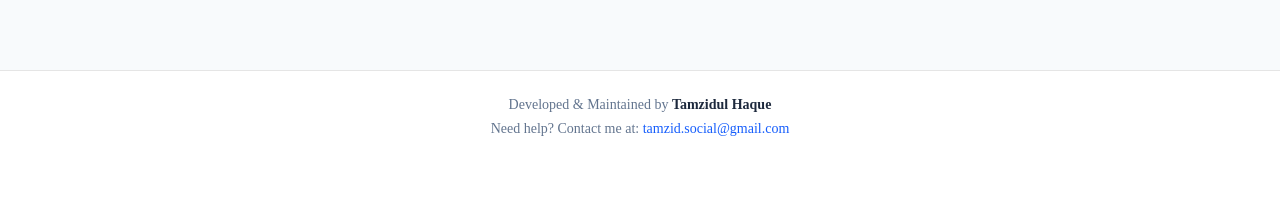
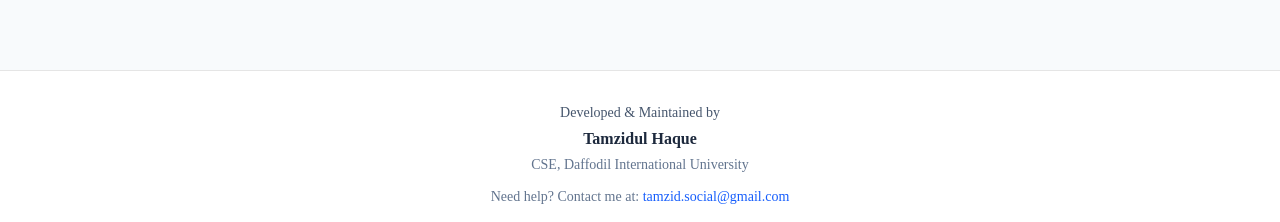
Before and after one commit to tamzid1103/section_registration, a Next.js app: page / in a window 1280 px wide. Shown: the part 730-952 px from the top of the page. Before the commit the page ends 893 px from the top, so only its background shows below. Built offline with nearby package versions, Linux system fonts and the light colour scheme; no server answers; the database is empty.

Commit message:
sorting options

```diff
--- a/src/app/advisor/page.tsx
+++ b/src/app/advisor/page.tsx
@@ -11,6 +11,7 @@ import {
 import { Badge } from "@/components/ui/badge";
 import { Button } from "@/components/ui/button";
 import { Input } from "@/components/ui/input";
+import { Select, SelectContent, SelectItem, SelectTrigger, SelectValue } from "@/components/ui/select";
 import { Users, Search, CheckCircle2, Circle, LogOut } from "lucide-react";
 import { toast } from "sonner";
 import { useRouter } from "next/navigation";
@@ -31,6 +32,7 @@ export default function AdvisorDashboard() {
     const [students, setStudents] = useState<Student[]>([]);
     const [advisorInfo, setAdvisorInfo] = useState<{ name: string; ranges: any[] } | null>(null);
     const [searchQuery, setSearchQuery] = useState("");
+    const [sortBy, setSortBy] = useState("id");
     const [toggling, setToggling] = useState<string | null>(null);
     const [savingNote, setSavingNote] = useState<string | null>(null);
     const router = useRouter();
@@ -128,6 +130,15 @@ export default function AdvisorDashboard() {
         s.student_id.toLowerCase().includes(searchQuery.toLowerCase()) ||
         s.student_name.toLowerCase().includes(searchQuery.toLowerCase())
     );
+
+    const sorted = [...filtered].sort((a, b) => {
+        if (sortBy === "id") return a.student_id.localeCompare(b.student_id);
+        if (sortBy === "section") return a.section_name.localeCompare(b.section_name);
+        if (sortBy === "done") return Number(b.advisor_completed) - Number(a.advisor_completed);
+        if (sortBy === "pending") return Number(a.advisor_completed) - Number(b.advisor_completed);
+        return 0;
+    });
+
     const doneCount = students.filter(s => s.advisor_completed).length;
 
     if (loading) return <div className="p-10 text-center text-muted-foreground">Loading advisor console...</div>;
@@ -202,6 +213,7 @@ export default function AdvisorDashboard() {
                             <CardTitle>Student List</CardTitle>
                             <CardDescription>Mark each student when their advising is done.</CardDescription>
                         </div>
+                        <div className="flex items-center gap-3">
                             <div className="relative w-56">
                                 <Search className="absolute left-2 top-2.5 h-4 w-4 text-muted-foreground" />
                                 <Input
@@ -210,6 +222,18 @@ export default function AdvisorDashboard() {
                                     value={searchQuery}
                                     onChange={(e) => setSearchQuery(e.target.value)}
                                 />
+                            </div>
+                            <Select value={sortBy} onValueChange={setSortBy}>
+                                <SelectTrigger className="w-[160px]">
+                                    <SelectValue placeholder="Sort by" />
+                                </SelectTrigger>
+                                <SelectContent>
+                                    <SelectItem value="id">Student ID</SelectItem>
+                                    <SelectItem value="section">Section</SelectItem>
+                                    <SelectItem value="done">Completed First</SelectItem>
+                                    <SelectItem value="pending">Pending First</SelectItem>
+                                </SelectContent>
+                            </Select>
                         </div>
                     </div>
                 </CardHeader>
@@ -227,7 +251,7 @@ export default function AdvisorDashboard() {
                             </TableRow>
                         </TableHeader>
                         <TableBody>
-                            {filtered.map((s) => (
+                            {sorted.map((s) => (
                                 <TableRow
                                     key={s.id}
                                     className={s.advisor_completed ? "bg-green-50/60" : ""}
@@ -273,7 +297,7 @@ export default function AdvisorDashboard() {
                                     </TableCell>
                                 </TableRow>
                             ))}
-                            {filtered.length === 0 && (
+                            {sorted.length === 0 && (
                                 <TableRow>
                                     <TableCell colSpan={7} className="text-center py-10 text-muted-foreground">
                                         No students found.
--- a/src/app/layout.tsx
+++ b/src/app/layout.tsx
@@ -35,12 +35,12 @@ export default function RootLayout({
         <main className="flex-1">
           {children}
         </main>
-        <footer className="py-6 text-center text-sm text-slate-500 bg-white border-t mt-auto w-full">
-          <p>
-            Developed & Maintained by <span className="font-semibold text-slate-800">Tamzidul Haque</span>
-          </p>
-          <p className="mt-1">
-            Need help? Contact me at: <a href="mailto:tamzid.social@gmail.com" className="text-blue-600 hover:underline">tamzid.social@gmail.com</a>
+        <footer className="py-8 text-center text-sm text-slate-500 bg-white border-t mt-auto w-full space-y-1">
+          <p className="font-medium text-slate-600">Developed & Maintained by</p>
+          <p className="font-bold text-slate-800 text-base">Tamzidul Haque</p>
+          <p className="text-slate-500">CSE, Daffodil International University</p>
+          <p className="pt-2">
+            Need help? Contact me at: <a href="mailto:tamzid.social@gmail.com" className="text-blue-600 font-medium hover:underline">tamzid.social@gmail.com</a>
           </p>
         </footer>
         <Toaster position="top-center" />
--- a/src/app/page.tsx
+++ b/src/app/page.tsx
@@ -221,6 +221,12 @@ export default function StudentHub() {
                                                     </div>
                                                 </div>
                                             </div>
+                                            {reg.advisor_note && (
+                                                <div className="mt-4 bg-amber-50 border border-amber-200 rounded-lg p-3 shadow-sm">
+                                                    <p className="text-[10px] font-bold text-amber-600 uppercase mb-1">Note from Advisor</p>
+                                                    <p className="text-sm text-slate-700 font-medium">"{reg.advisor_note}"</p>
+                                                </div>
+                                            )}
                                         </CardContent>
                                     </Card>
                                 )) : (
```
Lines whose indentation alone changed are shown as unchanged.
